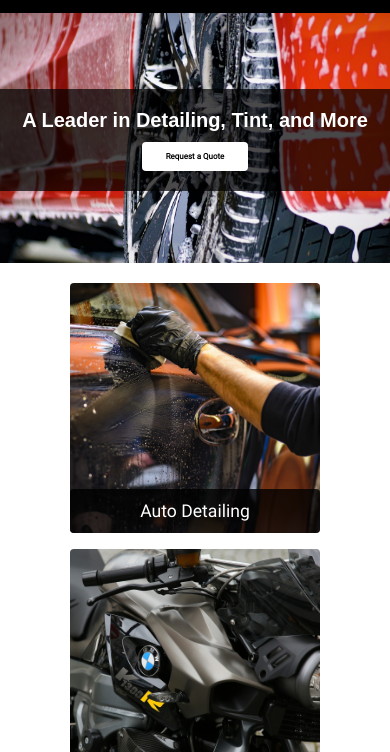
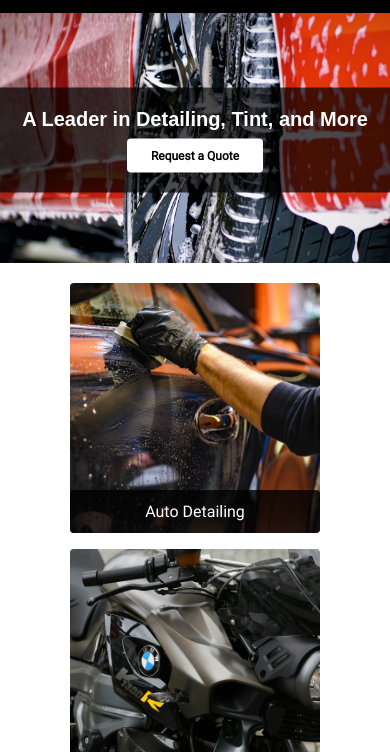
Before and after one commit to T-Pederson/lakes_country_detailing_plus, a plain HTML site: page index.html in a window 390 px wide. Shown: the part 47-799 px from the top of the page. Drawn offline with Linux system fonts and the light colour scheme.

Commit message:
Adjust request a quote and img links font sizing

```diff
--- a/css/style.css
+++ b/css/style.css
@@ -313,6 +313,14 @@ button {
     padding: 20px 0;
   }
 
+  .request_quote {
+    font-size: 0.6em;
+  }
+
+  .image_links p {
+    font-size: 1em;
+  }
+
   .footer {
     display: grid;
     grid-template-columns: auto auto;
```
